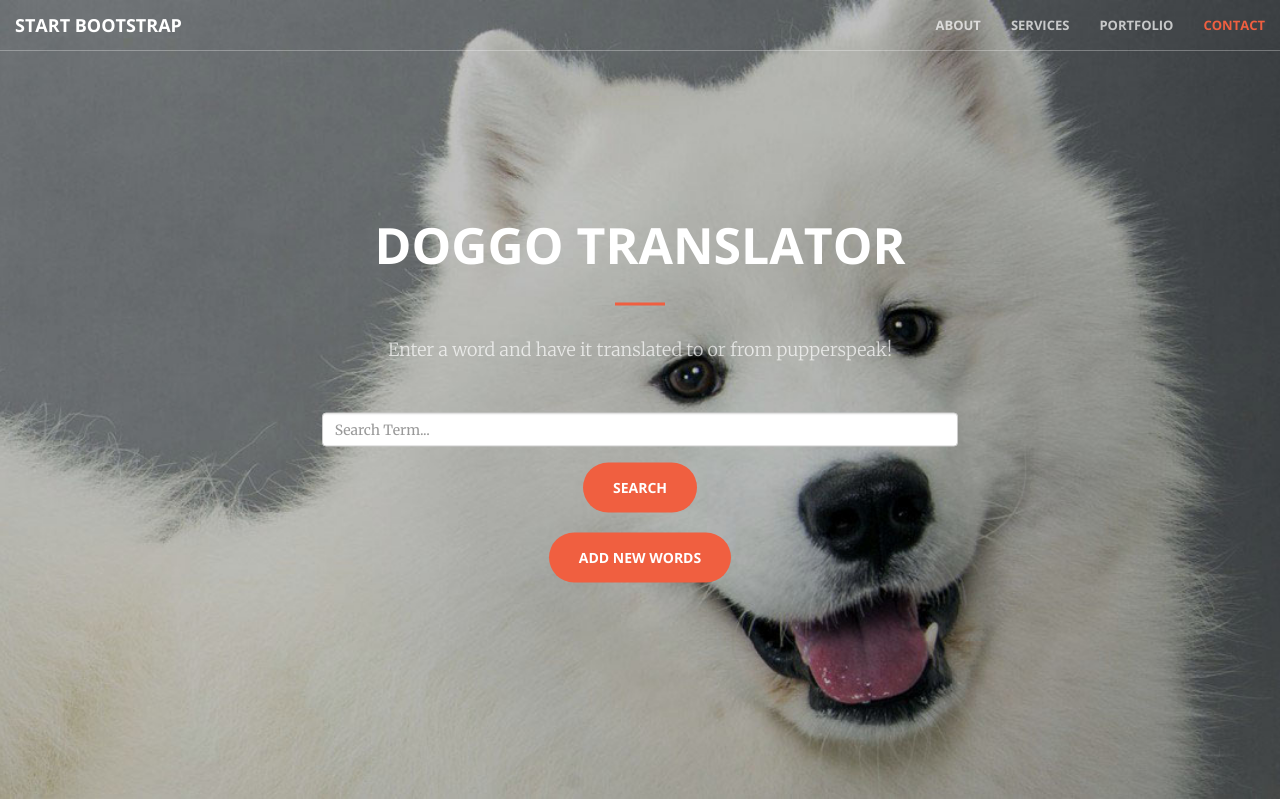
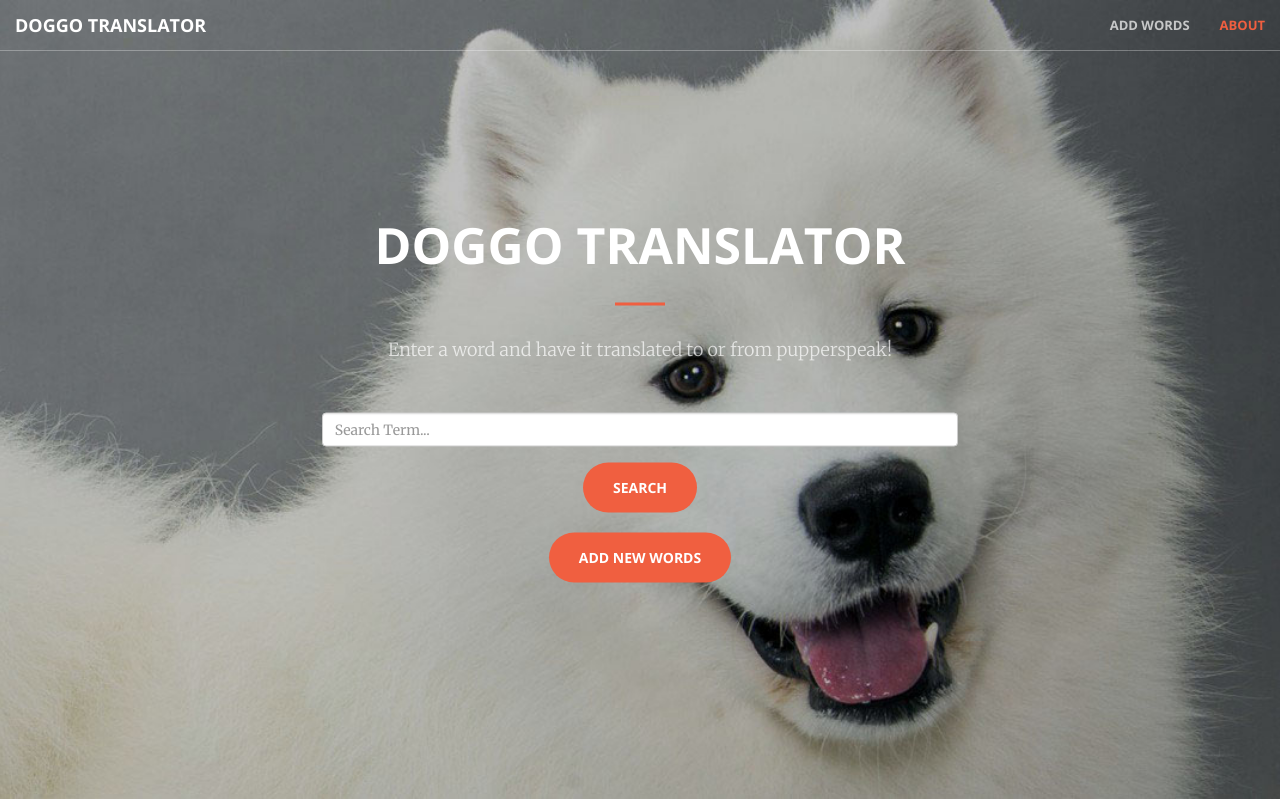
Before and after one commit to TheFireFerret/doggotranslator, a Flask app: page / in a window 1280 px wide. Shown: the top 799 px of the page. Run offline with Flask 2, Linux system fonts and the light colour scheme; some libraries are stand-ins or nearby versions.

Commit message:
navigation

```diff
--- a/templates/footer.html
+++ b/templates/footer.html
@@ -1,4 +1,4 @@
-    <section id="contact">
+    <section id="about">
     	<div class="container">
     		<div class="row">
     			<div class="col-lg-8 col-lg-offset-2 text-center">
--- a/templates/header.html
+++ b/templates/header.html
@@ -43,23 +43,17 @@
     				<button type="button" class="navbar-toggle collapsed" data-toggle="collapse" data-target="#bs-example-navbar-collapse-1">
     					<span class="sr-only">Toggle navigation</span> Menu <i class="fa fa-bars"></i>
     				</button>
-    				<a class="navbar-brand page-scroll" href="#page-top">Start Bootstrap</a>
+    				<a class="navbar-brand page-scroll" href="{{ url_for('home') }}">Doggo Translator</a>
     			</div>
 
     			<!-- Collect the nav links, forms, and other content for toggling -->
     			<div class="collapse navbar-collapse" id="bs-example-navbar-collapse-1">
     				<ul class="nav navbar-nav navbar-right">
     					<li>
-    						<a class="page-scroll" href="#about">About</a>
+    						<a class="page-scroll" href="#add-words">Add Words</a>
     					</li>
     					<li>
-    						<a class="page-scroll" href="#services">Services</a>
-    					</li>
-    					<li>
-    						<a class="page-scroll" href="#portfolio">Portfolio</a>
-    					</li>
-    					<li>
-    						<a class="page-scroll" href="#contact">Contact</a>
+    						<a class="page-scroll" href="#about">About</a>
     					</li>
     				</ul>
     			</div>
--- a/templates/index.html
+++ b/templates/index.html
@@ -25,7 +25,7 @@
 	</div>
 </header>
 
-<section class="bg-primary" id="about">
+<section class="bg-primary" id="add-words">
 	<div class="container">
 		<div class="row">
 			<div class="col-lg-8 col-lg-offset-2 text-center">
```
Also changed, not shown: templates/word.html (+0 -12 lines).
